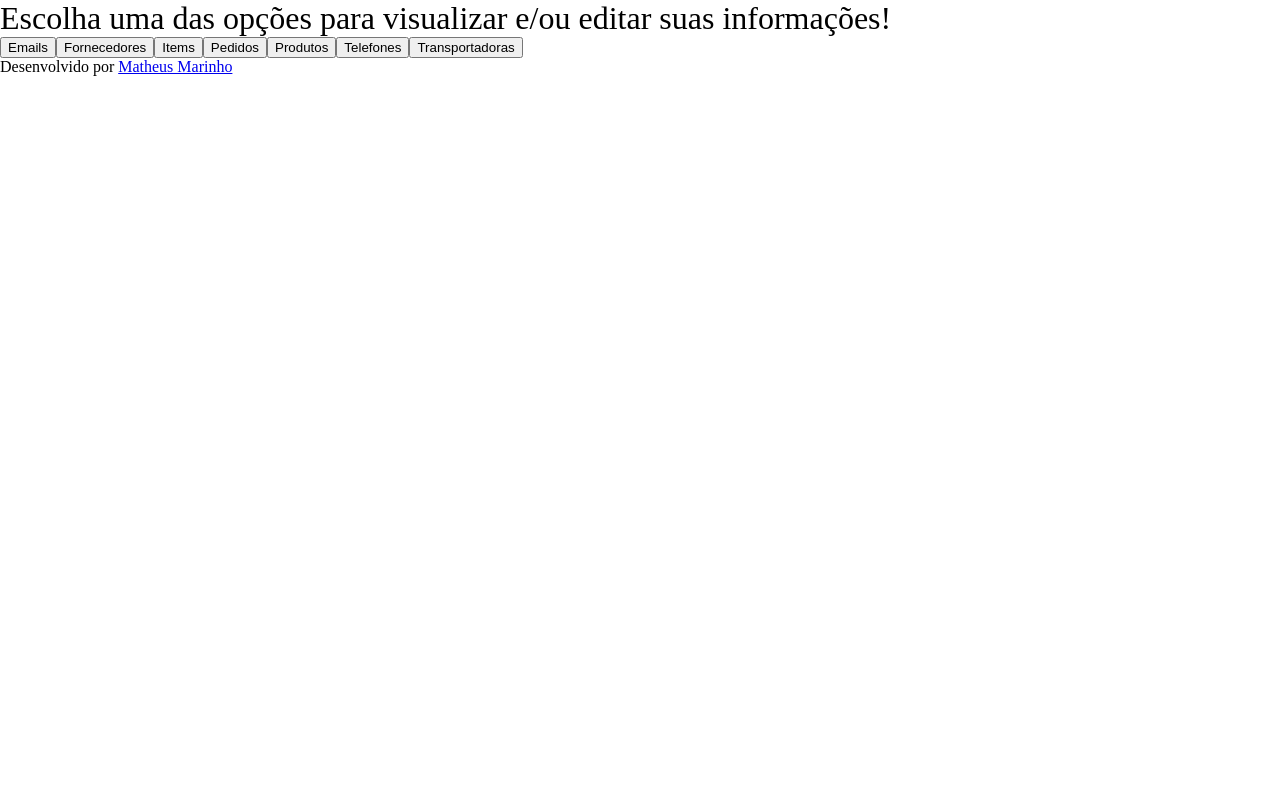
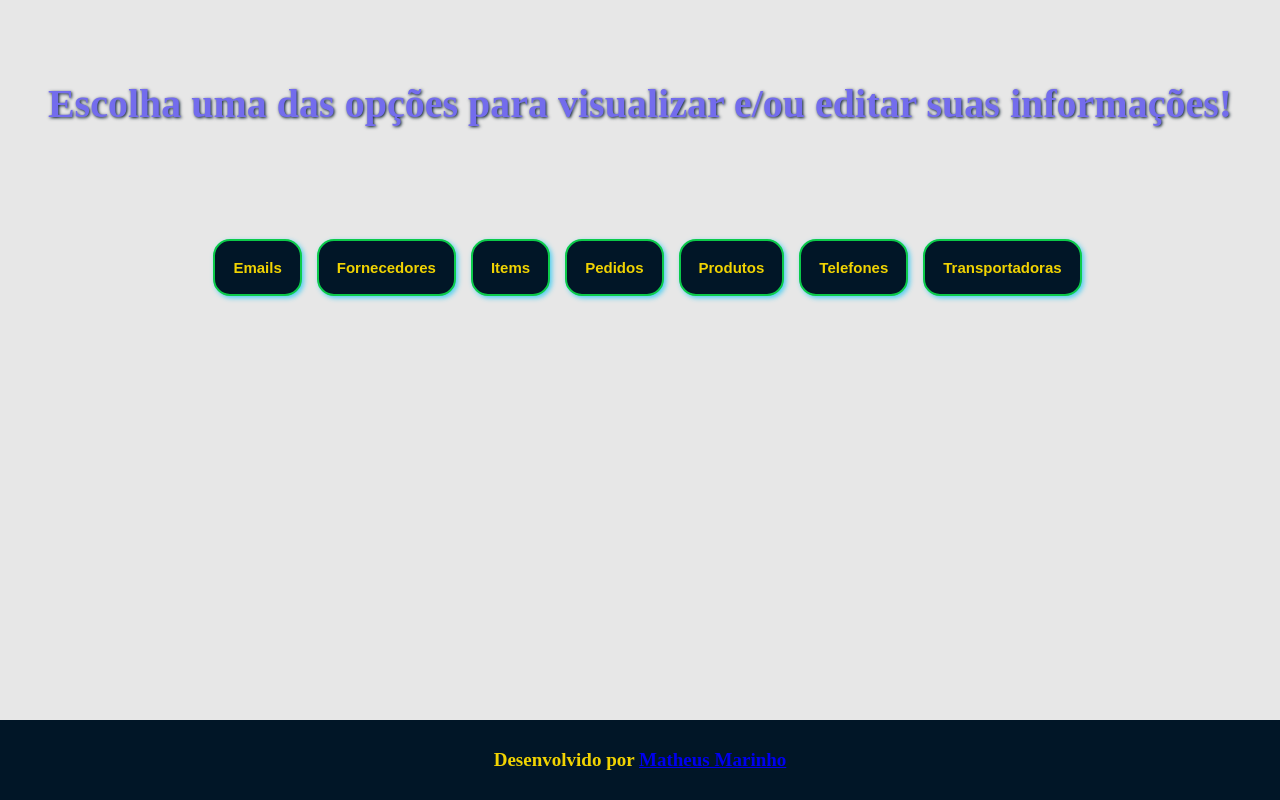
Before and after one commit to matheusnff85/gigalink-gerenciador-frontend, a React (Create React App) app: page / in a window 1280 px wide. Built offline with nearby package versions, Linux system fonts and the light colour scheme.

Commit message:
style: adiciona estilo a pagina inicial

```diff
--- /dev/null
+++ b/src/Css/home.module.css
@@ -0,0 +1,41 @@
+.title {
+  color: var(--main-purple);
+  font-weight: 900;
+  font-size: 40px;
+  text-align: center;
+  text-shadow: 1px 1px 0.2rem var(--main-black);
+}
+
+.mainContainer {
+  align-items: center;
+  display: flex;
+  flex-direction: column;
+  height: 50%;
+  margin-top: 5rem;
+  width: 100%;
+}
+
+.buttonsDiv {
+  display: flex;
+  flex-direction: row;
+  flex-wrap: wrap;
+  justify-content: center;
+  margin-top: 7rem;
+  width: 75%;
+}
+
+.homeButton:active {
+  background-color: var(--main-purple);
+}
+
+.homeButton {
+  background-color: var(--main-black);
+  border: 0.18rem solid var(--main-green);
+  border-radius: 17px;
+  color: var(--main-yellow);
+  font-size: 15px;
+  font-weight: 700;
+  margin-left: 15px;
+  box-shadow: 2px 2px 0.3rem var(--main-blue);
+  padding: 18px;
+}
--- a/src/Css/index.css
+++ b/src/Css/index.css
@@ -1,3 +1,12 @@
+:root {
+  --main-blue: #4CCEF1;
+  --main-green: #0CCA4A;
+  --main-white: #e7e7e7;
+  --main-purple: #736CED;
+  --main-yellow: #F1D302;
+  --main-black: #011627;
+}
+
 html {
   box-sizing: border-box;
   font-size: 16px;
@@ -24,6 +33,24 @@ img {
 
 body {
   background-color: var(--main-white);
-  height: 100vh;
   width: 100vw;
 }
+
+footer {
+  align-items: center;
+  background-color: var(--main-black);
+  bottom: 0;
+  color: var(--main-yellow);
+  display: flex;
+  flex-direction: row;
+  height: 10vh;
+  justify-content: center;
+  text-align: center;
+  position: fixed;
+  width: 100vw;
+}
+
+footer h4 {
+  font-size: 19px;
+  font-weight: 700;
+}
--- a/src/Pages/Home.jsx
+++ b/src/Pages/Home.jsx
@@ -1,23 +1,26 @@
 import React from 'react';
 import { useHistory } from 'react-router-dom';
+import styled from '../Css/home.module.css';
 
 function Home() {
   const history = useHistory();
   return(
-    <>
-      <h1>Escolha uma das opções para visualizar e/ou editar suas informações!</h1>
-      <button onClick={ () => history.push('/emails') }>Emails</button>
-      <button onClick={ () => history.push('/fornecedores') }>Fornecedores</button>
-      <button onClick={ () => history.push('/items') }>Items</button>
-      <button onClick={ () => history.push('/pedidos') }>Pedidos</button>
-      <button onClick={ () => history.push('/produtos') }>Produtos</button>
-      <button onClick={ () => history.push('/telefones') }>Telefones</button>
-      <button onClick={ () => history.push('/transportadoras') }>Transportadoras</button>
+    <main className={ styled.mainContainer }>
+      <h1 className={ styled.title }>Escolha uma das opções para visualizar e/ou editar suas informações!</h1>
+      <div className={ styled.buttonsDiv }>
+        <button className={ styled.homeButton } onClick={ () => history.push('/emails') }>Emails</button>
+        <button className={ styled.homeButton } onClick={ () => history.push('/fornecedores') }>Fornecedores</button>
+        <button className={ styled.homeButton } onClick={ () => history.push('/items') }>Items</button>
+        <button className={ styled.homeButton } onClick={ () => history.push('/pedidos') }>Pedidos</button>
+        <button className={ styled.homeButton } onClick={ () => history.push('/produtos') }>Produtos</button>
+        <button className={ styled.homeButton } onClick={ () => history.push('/telefones') }>Telefones</button>
+        <button className={ styled.homeButton } onClick={ () => history.push('/transportadoras') }>Transportadoras</button>
+      </div>
 
       <footer>
         <h4>Desenvolvido por <a href='https://www.linkedin.com/in/matheus-marinhodsp/'>Matheus Marinho</a></h4>
       </footer>
-    </>
+    </main>
   );
 }
 
```
Also changed, not shown: src/Css/emails.module.css (added).
